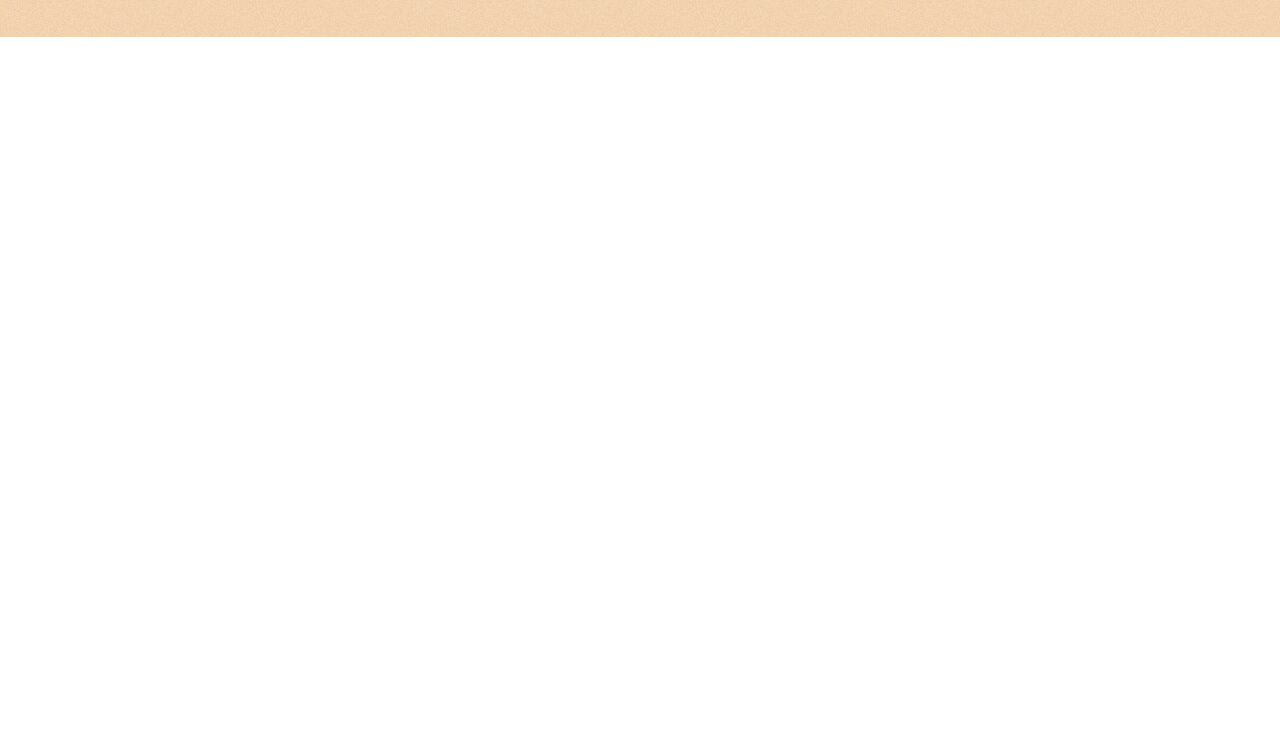
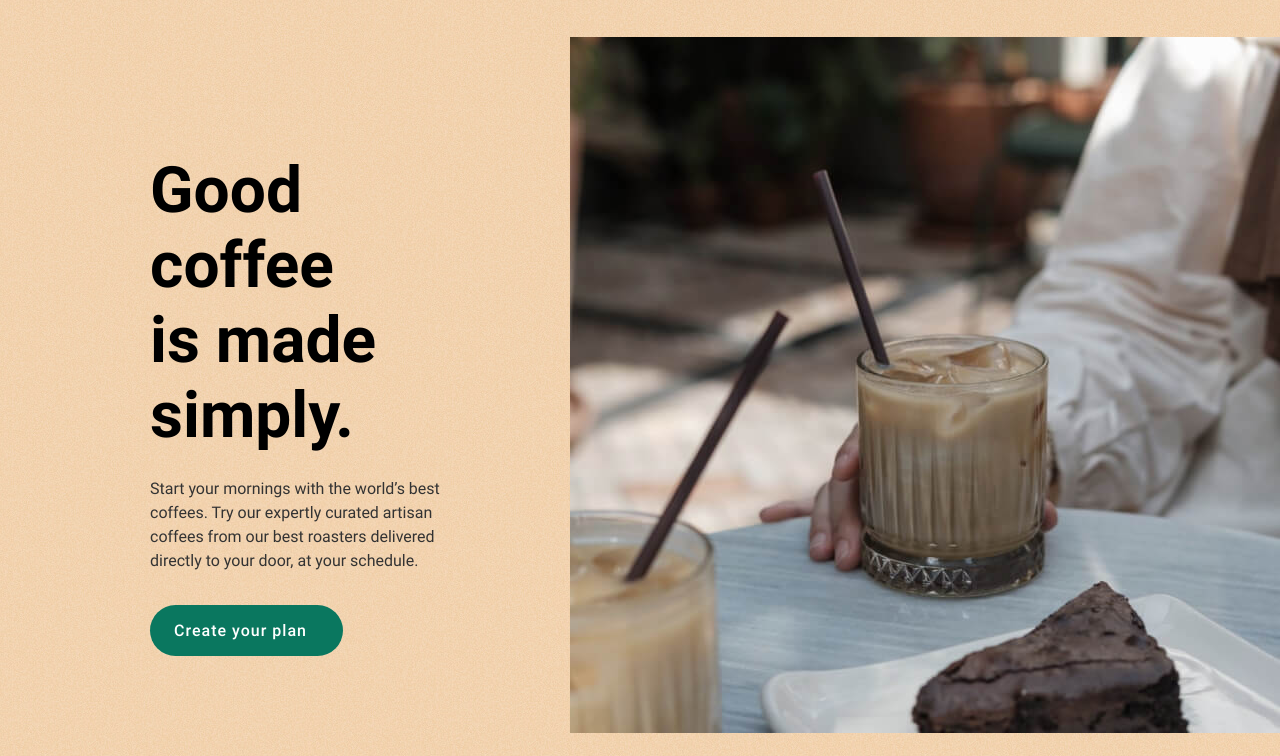
Before and after one commit to ZoitovNurulloh/zn-coffeeroasters, a plain HTML site: page index.html in a window 1280 px wide. Shown: the part 67-823 px from the top of the page. Before the commit the page ends 800 px from the top, so only its background shows below. Drawn offline with Linux system fonts and the light colour scheme.

Commit message:
Add site hero section and retina bg img

```diff
--- a/css/style.css
+++ b/css/style.css
@@ -81,13 +81,29 @@ img {
 /* BUTTON */
 
 .btn {
+  display: inline-block;
   width: 100%;
   max-width: 193px;
   padding: 16px 24px;
+  border-radius: 100px;
   font-weight: 500;
   font-size: 16px;
   line-height: 19px;
+  color: #fff;
   letter-spacing: 1px;
+  text-decoration: none;
+}
+
+.btn-link {
+  background-color: var(--green);
+}
+
+.btn-link:hover {
+  opacity: 0.8;
+}
+
+.btn-link:active {
+  opacity: 0.6;
 }
 
 /* GLOBAL CLASSES */
@@ -109,15 +125,11 @@ img {
   margin-right: auto;
 }
 
-/* MAIN-CONTENT */
-
-.main-content {
-  flex-grow: 1;
-}
 
 /* SITE-HEADER-HERO-WRAPPER */
 
 .site-header-hero-wrapper {
+  background-color: var(--choose-color);
   background-image: url(/img/site-header-intro-bg.jpg);
 }
 
@@ -138,6 +150,7 @@ img {
 
 .site-header__logo-link {
   display: flex;
+  flex-shrink: 0;
   text-decoration: none;
 }
 
@@ -176,6 +189,7 @@ img {
   color: var(--p-color);
   text-decoration: none;
   text-transform: uppercase;
+  white-space: nowrap;
 }
 
 .sitenav-link:hover {
@@ -185,3 +199,71 @@ img {
 .sitenav-link:active {
   opacity: 0.6;
 }
+
+/* HERO */
+
+.hero-container {
+  display: flex;
+  padding-left: 0;
+  padding-right: 0;
+}
+
+.hero-info__wrapper {
+  width: 100%;
+  max-width: 730px;
+  padding-top: 116px;
+  padding-bottom: 100px;
+  padding-left: 150px;
+  padding-right: 116px;
+}
+
+.hero-heading {
+  margin-top: 0;
+  margin-bottom: 24px;
+  font-size: 64px;
+  line-height: normal;
+  color: var(--text-color);
+}
+
+.hero-text {
+  margin: 0;
+  font-size: 16px;
+  line-height: 24px;
+}
+
+.hero-text:not(:last-child) {
+  margin-bottom: 32px;
+}
+
+.hero-img {
+  width: 710px;
+  height: 596px;
+  object-fit: cover;
+}
+
+.hero-img-index {
+  height: 696px;
+}
+
+/* MAIN-CONTENT */
+
+.main-content {
+  flex-grow: 1;
+}
+
+
+
+/* RETINA-BG */
+
+@media
+only screen and (-webkit-min-device-pixel-ratio: 2),
+only screen and (   min--moz-device-pixel-ratio: 2),
+only screen and (     -o-min-device-pixel-ratio: 2/1),
+only screen and (        min-device-pixel-ratio: 2),
+only screen and (                min-resolution: 192dpi),
+only screen and (                min-resolution: 2dppx) {
+
+    .site-header-hero-wrapper {
+      background-image: url(/img/site-header-intro-bg@2x.jpg);
+    }
+}
--- a/index.html
+++ b/index.html
@@ -37,18 +37,22 @@
           </ul>
         </nav>
 
-        <!-- <div class="header-main">
-          <div class="header-main__content">
-            <h1 class="header-main__heading">Good coffee <br>
-              is made simply.</h1>
-              <p class="header-main__title">Start your mornings with the world’s best coffees. Try our expertly curated artisan coffees from our best roasters delivered directly to your door, at your schedule.</p>
-              <a href="#" class="btn btn-link">Create your plan</a>
-
-          </div>
-
-        </div> -->
       </div>
     </header>
+
+    <!-- HERO -->
+    <div class="hero">
+      <div class="hero-container container">
+        <div class="hero-info__wrapper">
+          <h1 class="hero-heading">Good coffee <br>
+            is made simply.</h1>
+            <p class="hero-text">Start your mornings with the world’s best coffees. Try our expertly curated artisan coffees from our best roasters delivered directly to your door, at your schedule.</p>
+            <a href="#" class="btn btn-link">Create your plan</a>
+        </div>
+
+        <img class="hero-img-index hero-img" src="/img/bg-milk-coffee.jpg" alt="Coffee" srcset="/img/bg-milk-coffee.jpg 1x, /img/bg-milk-coffee2x.jpg 2x" width="710" height="696">
+      </div>
+    </div>
   </div>
 
   <script src="/js/index.js"></script>
```
